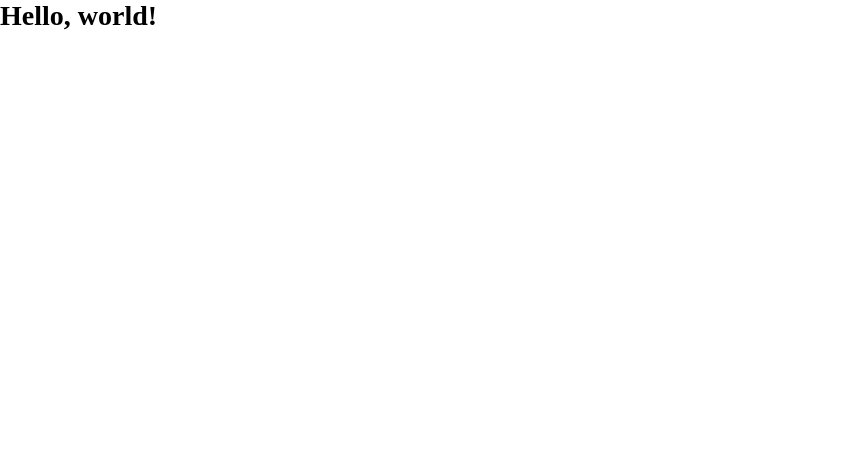
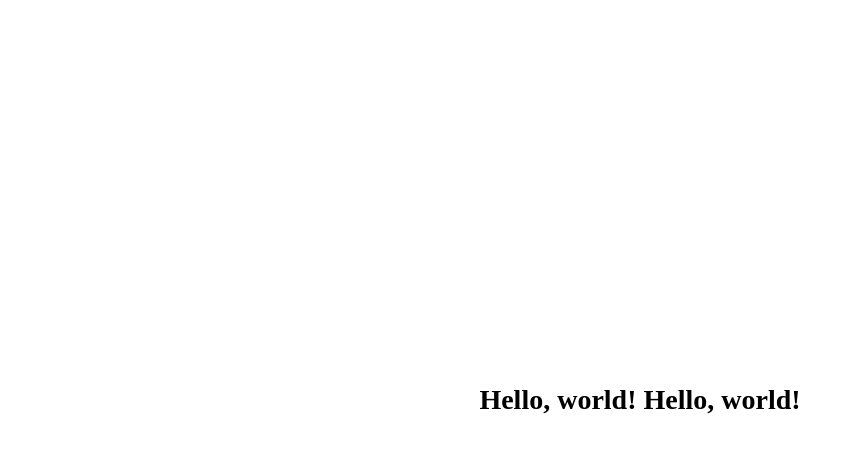
Before and after one commit to wiresnchains/storymasters-web, a plain HTML site: page index.html in a window 1280 px wide. Shown: the whole page, without its empty margins (0-861 px from the left). Drawn offline with Linux system fonts and the light colour scheme.

Commit message:
Add utility css class usage example

```diff
--- a/index.html
+++ b/index.html
@@ -7,7 +7,10 @@
         <link rel="stylesheet" href="/style/style.css">
     </head>
     <body>
-        <h1>Hello, world!</h1>
+        <div class="h-100 flex g-1 center-x center-y">
+            <h1>Hello, world!</h1>
+            <h1>Hello, world!</h1>
+        </div>
         <script src="/script/script.js" type="text/javascript"></script>
     </body>
 </html>
```
